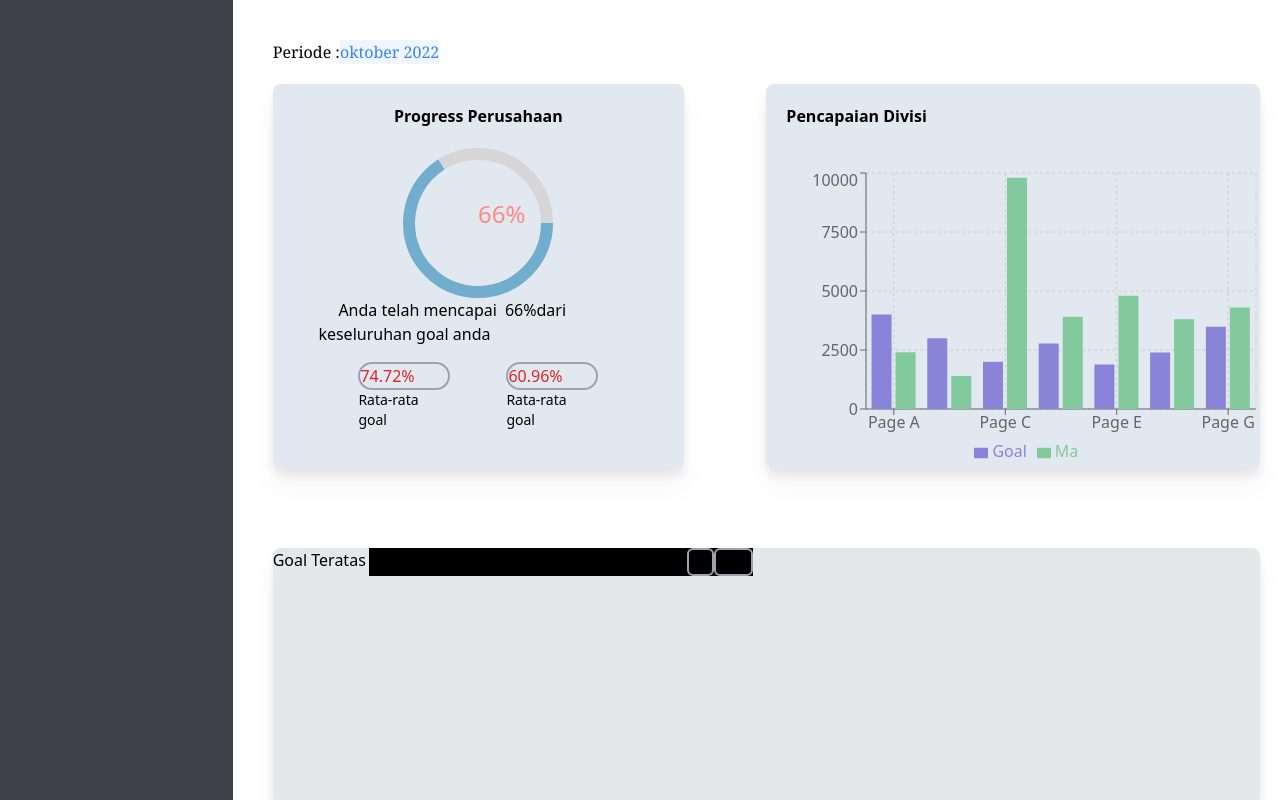
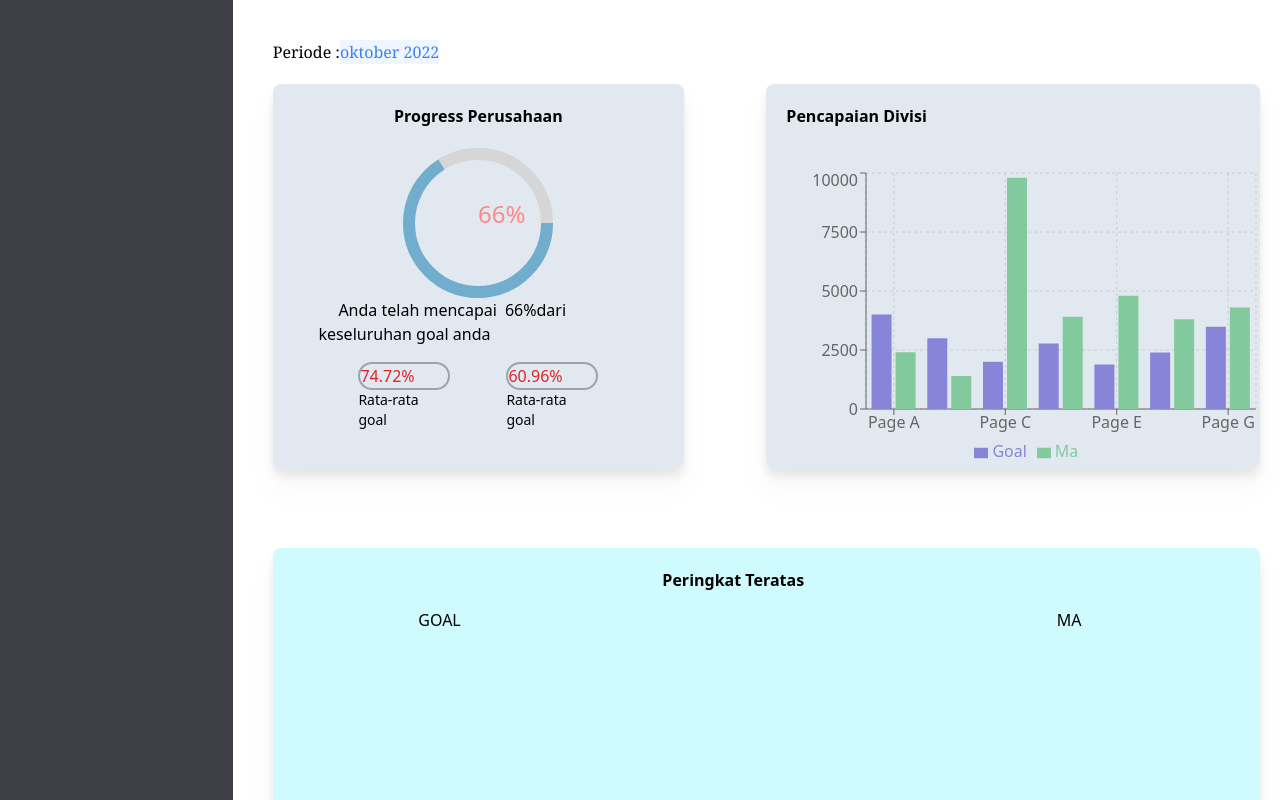
Before and after one commit to muhyiii/perform, a React (Create React App) app: page /dashboard in a window 1280 px wide. Built offline with nearby package versions, Linux system fonts and the light colour scheme.

Commit message:
dashboard

```diff
--- a/src/Pages/dashboard.jsx
+++ b/src/Pages/dashboard.jsx
@@ -157,14 +157,12 @@ const Dashboard = () => {
         </div>
       </div>
       <div className='pt-20 pb-10'>
-        <div className=' bg-gray-200 rounded-lg w-full h-64  drop-shadow-xl  '>
-          <div className='flex w-full'>
-            <div className='w-24'>Goal Teratas</div>
-            <div className='flex justify-end bg-black w-96'>
-              <div className='border-2 border-gray-400 rounded-md '>Ma</div>
-              <div className='border-2 border-gray-400 rounded-md'>Goal</div>
-            </div>
-          </div>
+        <div className=' bg-cyan-100 rounded-lg w-full h-80  drop-shadow-xl  '>
+            <div className='w-52 mx-auto font-extrabold pt-5'>Peringkat Teratas</div>
+              <div className='grid grid-cols-2 gap-96 flex-auto w-full h-10 pt-4 pl-14 pr-14'>
+                <div className=' pl-14 pr-20 text-center font-medium'>GOAL</div>
+                <div className=' pl-14 pr-20 text-center font-medium'>MA</div>
+              </div>
         </div>
       </div>
     </div>
```
